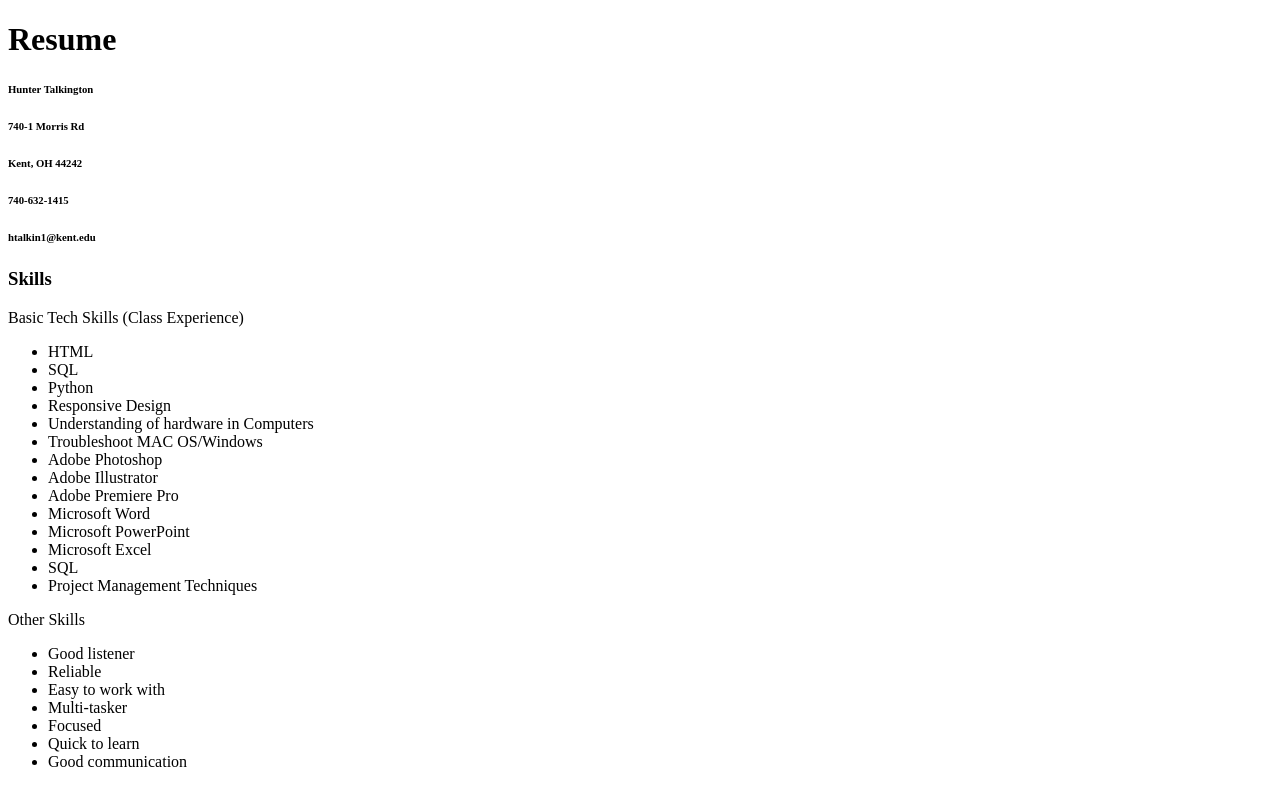
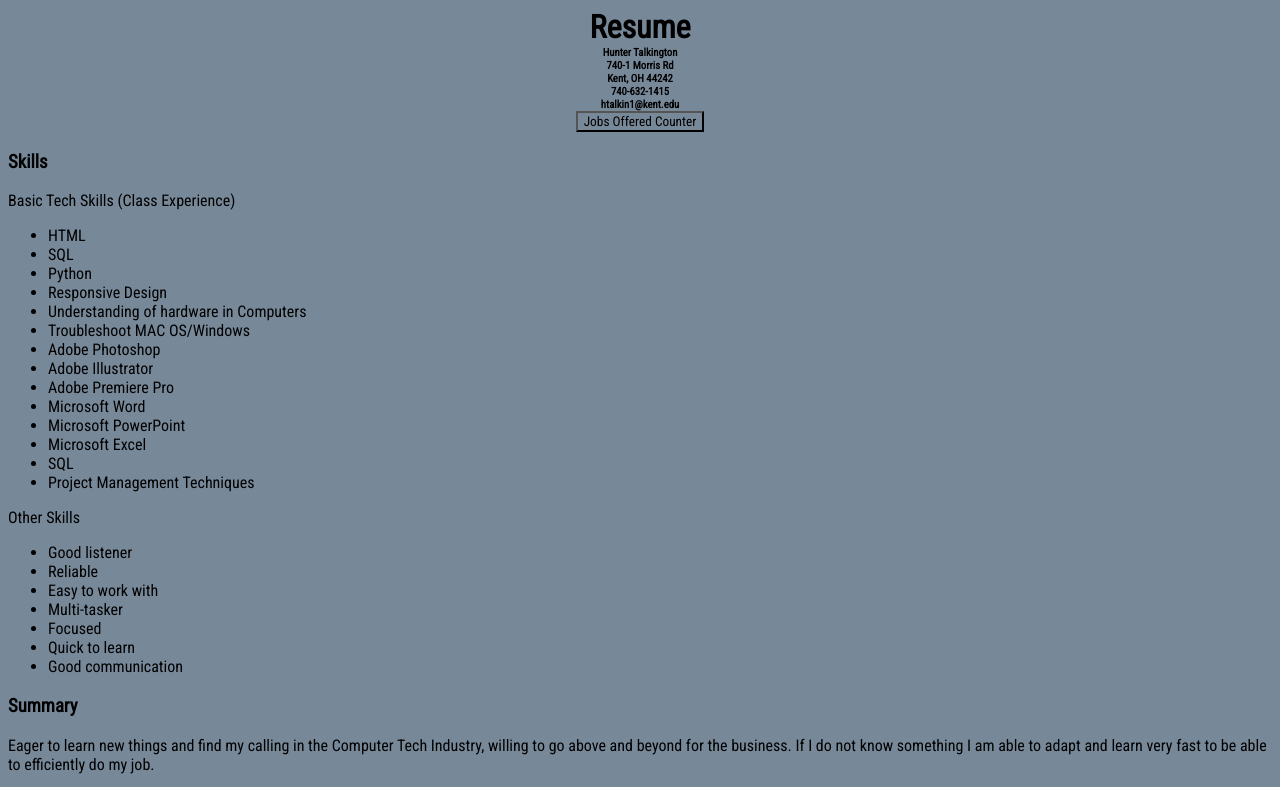
Before and after one commit to HunterJT/HunterJT.github.io, a plain HTML site: page index.html in a window 1280 px wide. Shown: the top 787 px of the page. Drawn offline with Linux system fonts and the light colour scheme.

Commit message:
Add files via upload

```diff
--- a/index.html
+++ b/index.html
@@ -3,10 +3,13 @@
 <head>
     <style>.boss {margin: auto; width: auto</style>
     <link href="https://fonts.googleapis.com/css?family=Roboto+Condensed&display=swap" rel="stylesheet">
-        <link href = "resume.css" rel="stylesheet" type="text/css" >
+        <link href = "style.css" rel="stylesheet" type="text/css" >
+
 <title>Resume</title>
 </head>
 <body>
+
+
 <h1> Resume </h1>
 <h6> Hunter Talkington </h6>
 <div class="boss">
@@ -14,6 +17,17 @@
 <h6>Kent, OH 44242</h6>
 <h6>740-632-1415</h6>
 <h6>htalkin1@kent.edu</h6>
+    <h6><button>Jobs Offered Counter</button></h6>
+
+        <script type="text/javascript">
+        const button = document.querySelector('button');
+
+button.addEventListener('click', event => {
+  button.innerHTML = `Jobs Offered Counter: ${event.detail}`;
+});
+
+
+     </script>
 </div>
 <h3>Skills</h3>
 <p>Basic Tech Skills (Class Experience)</p>
--- a/style.css
+++ b/style.css
@@ -1,6 +1,6 @@
 h1 {width: auto; padding: 100 px; margin: auto}
-h1 {border-bottom:inset;}
 h1 {text-align: center}
 h6 {width: auto; margin: auto; text-align: center}
 * {background-color: lightslategray; font-family: 'Roboto Condensed', sans-serif;}
-p {width: auto; margin: auto}
+p {width: auto; margin: auto; }
+p1{width: auto;margin: auto;font-style:}
```
